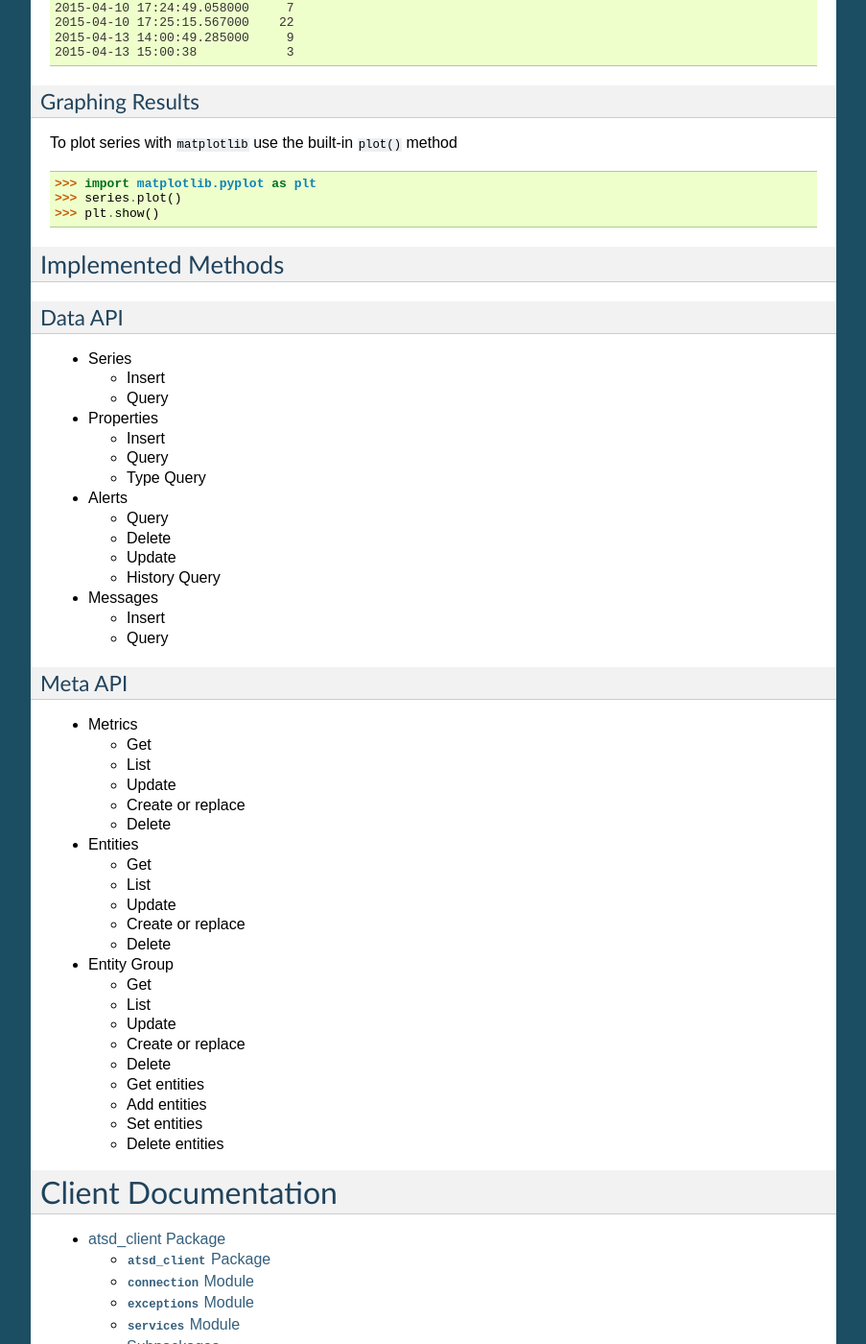
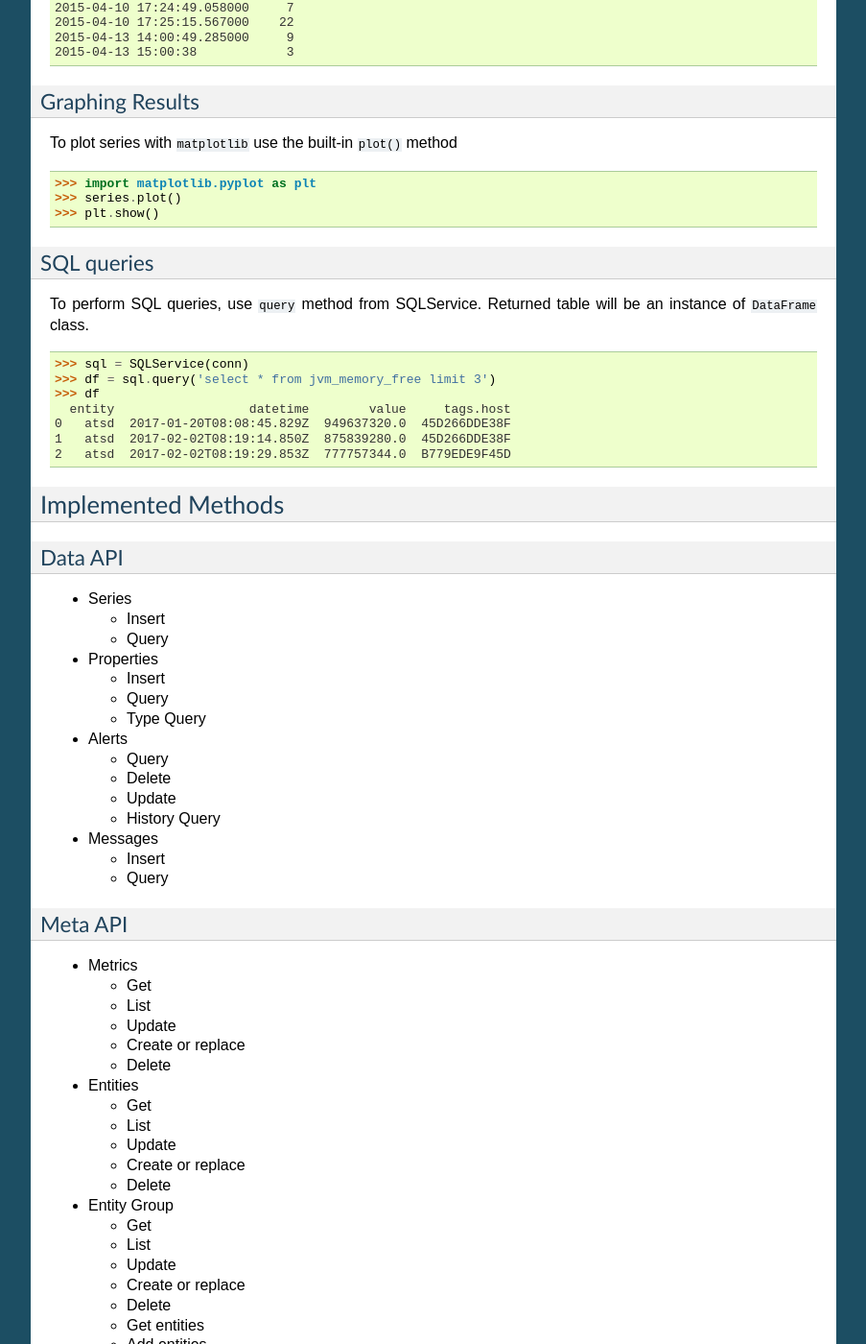
Before and after one commit to raipc/atsd-api-python, a Sphinx documentation site: the page built from docs/source/index.rst, in a window 1280 px wide and 1400 px high, scrolled down 2533 px. Shown: the whole window at 96% size, without its empty margins (198-1101 px from the left). Built offline with Sphinx 7.4.7, drawn with Linux system fonts in a browser that asks for light colours.

Commit message:
docs updated

```diff
--- a/docs/source/atsd_client.services.rst
+++ b/docs/source/atsd_client.services.rst
@@ -31,3 +31,9 @@ Meta services
 
 .. autoclass:: atsd_client.services.EntityGroupsService
     :members:
+
+SQL service
+-----------
+
+.. autoclass:: atsd_client.services.SQLService
+    :members:
--- a/docs/source/index.rst
+++ b/docs/source/index.rst
@@ -201,6 +201,25 @@ To plot series with ``matplotlib`` use the built-in ``plot()`` method
         >>> series.plot()
         >>> plt.show()
 
+SQL queries
+~~~~~~~~~~~
+
+To perform SQL queries, use ``query`` method from SQLService.
+Returned table will be an instance of ``DataFrame`` class.
+
+.. code:: python
+
+
+    >>> sql = SQLService(conn)
+    >>> df = sql.query('select * from jvm_memory_free limit 3')
+    >>> df
+      entity                  datetime        value     tags.host
+    0   atsd  2017-01-20T08:08:45.829Z  949637320.0  45D266DDE38F
+    1   atsd  2017-02-02T08:19:14.850Z  875839280.0  45D266DDE38F
+    2   atsd  2017-02-02T08:19:29.853Z  777757344.0  B779EDE9F45D
+
+
+
 Implemented Methods
 -------------------
 
@@ -261,6 +280,8 @@ Meta API
    -  Set entities
    -  Delete entities
 
+SQL
+~~~
 
 Client Documentation
 ====================
```
Also changed, not shown: README.md (+1 -0 lines).
